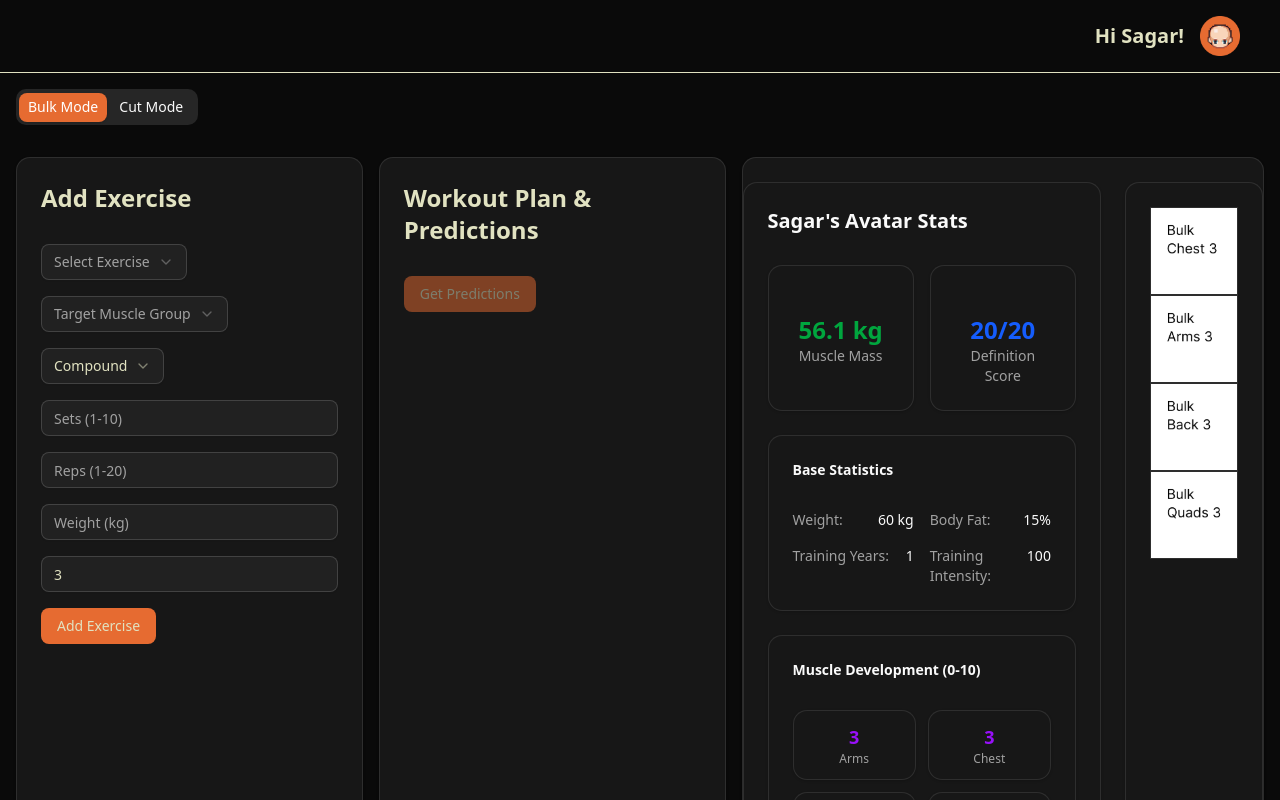
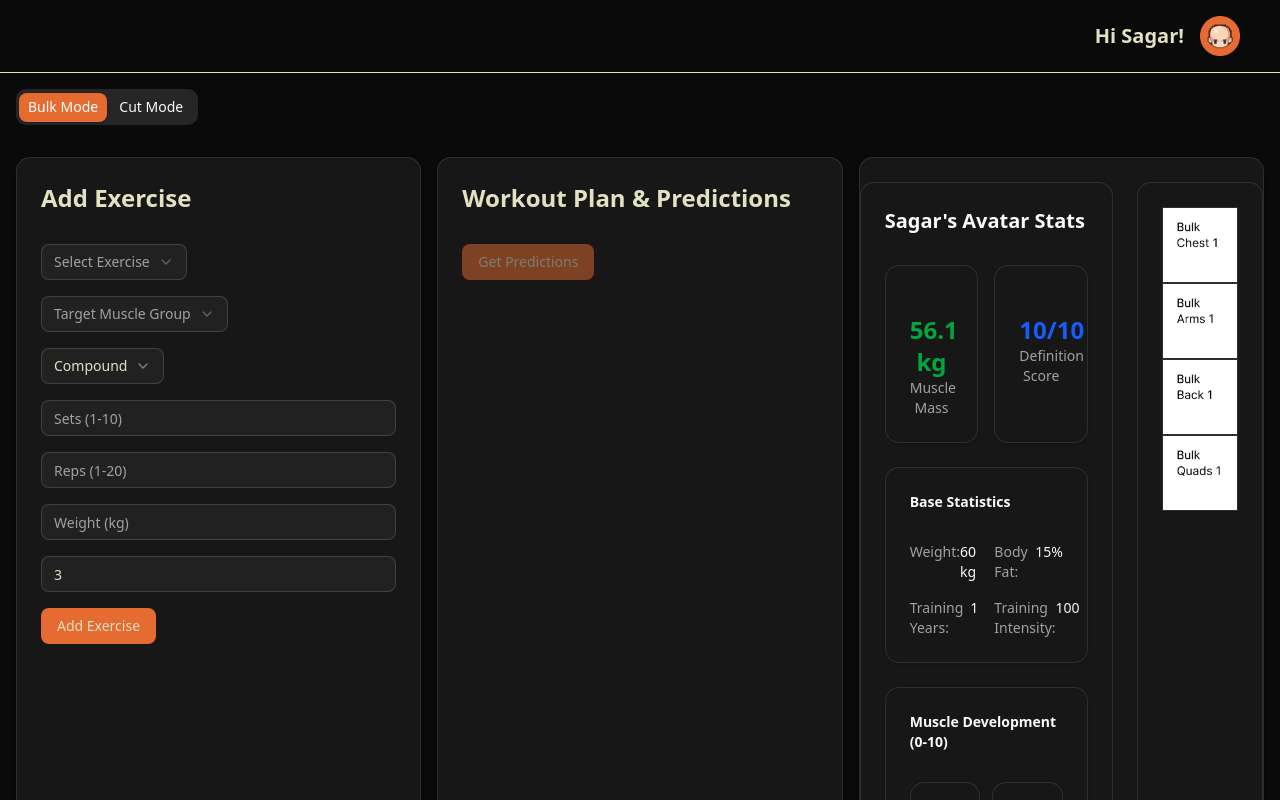
Before and after one commit to SagarNRao/32-Fit, a Next.js app: page /dashboard in a window 1280 px wide. Shown: the top 800 px of the page. Built offline with nearby package versions, Linux system fonts and the light colour scheme.

Commit message:
definition scores for each muslce group

```diff
--- a/src/app/dashboard/page.tsx
+++ b/src/app/dashboard/page.tsx
@@ -55,18 +55,42 @@ interface cutPrediction {
   BFP3: number | null;
   definition3: number | null;
   muscle_mass3: number | null;
+  muscle_groups3: {
+    arms: number;
+    chest: number;
+    back: number;
+    quads: number;
+  } | null;
 
   BFP6: number | null;
   definition6: number | null;
   muscle_mass6: number | null;
+  muscle_groups6: {
+    arms: number;
+    chest: number;
+    back: number;
+    quads: number;
+  } | null;
 
   BFP9: number | null;
   definition9: number | null;
   muscle_mass9: number | null;
+  muscle_groups9: {
+    arms: number;
+    chest: number;
+    back: number;
+    quads: number;
+  } | null;
 
   BFP12: number | null;
   definition12: number | null;
   muscle_mass12: number | null;
+  muscle_groups12: {
+    arms: number;
+    chest: number;
+    back: number;
+    quads: number;
+  } | null;
 }
 
 export default function WorkoutForm() {
@@ -117,6 +141,7 @@ export default function WorkoutForm() {
   // HERE IS THE BULK MODE / CUT MODE STATE
   const [mode, setMode] = useState<"bulk" | "cut">("bulk");
   const [activeTab, setActiveTab] = useState("tab1");
+  const [selectedMonth, setSelectedMonth] = useState<3 | 6 | 9 | 12>(3);
 
   const addExercise = () => {
     if (
@@ -192,18 +217,22 @@ export default function WorkoutForm() {
           BFP3: jsonResponse.result["3"]["bfp"],
           definition3: jsonResponse.result["3"]["definition"],
           muscle_mass3: jsonResponse.result["3"]["muscle_mass"],
+          muscle_groups3: jsonResponse.result["3"]["muscle_groups"] || null,
 
           BFP6: jsonResponse.result["6"]["bfp"],
           definition6: jsonResponse.result["6"]["definition"],
           muscle_mass6: jsonResponse.result["6"]["muscle_mass"],
+          muscle_groups6: jsonResponse.result["6"]["muscle_groups"] || null,
 
           BFP9: jsonResponse.result["9"]["bfp"],
           definition9: jsonResponse.result["9"]["definition"],
           muscle_mass9: jsonResponse.result["9"]["muscle_mass"],
+          muscle_groups9: jsonResponse.result["9"]["muscle_groups"] || null,
 
           BFP12: jsonResponse.result["12"]["bfp"],
           definition12: jsonResponse.result["12"]["definition"],
           muscle_mass12: jsonResponse.result["12"]["muscle_mass"],
+          muscle_groups12: jsonResponse.result["12"]["muscle_groups"] || null,
         };
         setCutPredictions(cutPrediction);
 
@@ -449,18 +478,40 @@ export default function WorkoutForm() {
                     <h4 className="text-md font-semibold text-[#E66B31]">3 Months:</h4>
                     <ul className="list-disc pl-5">
                       <li>Body Fat Percentage: {cutPredictions.BFP3}%</li>
-                      <li>Muscle Definition: {cutPredictions.definition3}</li>
+                      <li>Overall Definition: {cutPredictions.definition3}/10</li>
                       <li>Muscle Mass: {cutPredictions.muscle_mass3}kg</li>
                     </ul>
+                    {cutPredictions.muscle_groups3 && (
+                      <div className="mt-2">
+                        <h5 className="font-semibold text-sm">Muscle Group Definitions:</h5>
+                        <div className="grid grid-cols-2 gap-2 text-sm">
+                          <div>Arms: {cutPredictions.muscle_groups3.arms.toFixed(1)}/10</div>
+                          <div>Chest: {cutPredictions.muscle_groups3.chest.toFixed(1)}/10</div>
+                          <div>Back: {cutPredictions.muscle_groups3.back.toFixed(1)}/10</div>
+                          <div>Quads: {cutPredictions.muscle_groups3.quads.toFixed(1)}/10</div>
+                        </div>
+                      </div>
+                    )}
                   </div>
                   {cutPredictions.BFP6 && (
                     <div className="bg-[#E66B31]/20 p-3 rounded">
                       <h4 className="text-md font-semibold text-[#E66B31]">6 Months:</h4>
                       <ul className="list-disc pl-5">
                         <li>Body Fat Percentage: {cutPredictions.BFP6}%</li>
-                        <li>Muscle Definition: {cutPredictions.definition6}</li>
+                        <li>Overall Definition: {cutPredictions.definition6}/10</li>
                         <li>Muscle Mass: {cutPredictions.muscle_mass6}kg</li>
                       </ul>
+                      {cutPredictions.muscle_groups6 && (
+                        <div className="mt-2">
+                          <h5 className="font-semibold text-sm">Muscle Group Definitions:</h5>
+                          <div className="grid grid-cols-2 gap-2 text-sm">
+                            <div>Arms: {cutPredictions.muscle_groups6.arms.toFixed(1)}/10</div>
+                            <div>Chest: {cutPredictions.muscle_groups6.chest.toFixed(1)}/10</div>
+                            <div>Back: {cutPredictions.muscle_groups6.back.toFixed(1)}/10</div>
+                            <div>Quads: {cutPredictions.muscle_groups6.quads.toFixed(1)}/10</div>
+                          </div>
+                        </div>
+                      )}
                     </div>
                   )}
                   {cutPredictions.BFP9 && (
@@ -468,9 +519,20 @@ export default function WorkoutForm() {
                       <h4 className="text-md font-semibold text-[#E66B31]">9 Months:</h4>
                       <ul className="list-disc pl-5">
                         <li>Body Fat Percentage: {cutPredictions.BFP9}%</li>
-                        <li>Muscle Definition: {cutPredictions.definition9}</li>
+                        <li>Overall Definition: {cutPredictions.definition9}/10</li>
                         <li>Muscle Mass: {cutPredictions.muscle_mass9}kg</li>
                       </ul>
+                      {cutPredictions.muscle_groups9 && (
+                        <div className="mt-2">
+                          <h5 className="font-semibold text-sm">Muscle Group Definitions:</h5>
+                          <div className="grid grid-cols-2 gap-2 text-sm">
+                            <div>Arms: {cutPredictions.muscle_groups9.arms.toFixed(1)}/10</div>
+                            <div>Chest: {cutPredictions.muscle_groups9.chest.toFixed(1)}/10</div>
+                            <div>Back: {cutPredictions.muscle_groups9.back.toFixed(1)}/10</div>
+                            <div>Quads: {cutPredictions.muscle_groups9.quads.toFixed(1)}/10</div>
+                          </div>
+                        </div>
+                      )}
                     </div>
                   )}
                   {cutPredictions.BFP12 && (
@@ -478,9 +540,20 @@ export default function WorkoutForm() {
                       <h4 className="text-md font-semibold text-[#E66B31]">12 Months:</h4>
                       <ul className="list-disc pl-5">
                         <li>Body Fat Percentage: {cutPredictions.BFP12}%</li>
-                        <li>Muscle Definition: {cutPredictions.definition12}</li>
+                        <li>Overall Definition: {cutPredictions.definition12}/10</li>
                         <li>Muscle Mass: {cutPredictions.muscle_mass12}kg</li>
                       </ul>
+                      {cutPredictions.muscle_groups12 && (
+                        <div className="mt-2">
+                          <h5 className="font-semibold text-sm">Muscle Group Definitions:</h5>
+                          <div className="grid grid-cols-2 gap-2 text-sm">
+                            <div>Arms: {cutPredictions.muscle_groups12.arms.toFixed(1)}/10</div>
+                            <div>Chest: {cutPredictions.muscle_groups12.chest.toFixed(1)}/10</div>
+                            <div>Back: {cutPredictions.muscle_groups12.back.toFixed(1)}/10</div>
+                            <div>Quads: {cutPredictions.muscle_groups12.quads.toFixed(1)}/10</div>
+                          </div>
+                        </div>
+                      )}
                     </div>
                   )}
                 </div>
@@ -489,7 +562,48 @@ export default function WorkoutForm() {
           </CardContent>
         </Card>
 
-        <UserAvatar armsSizePred={25} chestSizePred={25} quadsSizePred={25} TrapsSizePred={25}></UserAvatar>
+        {/* Avatar Section with Month Tabs */}
+        <div className="w-1/3">
+          {cutPredictions && (
+            <div className="mb-4">
+              <Tabs value={selectedMonth.toString()} onValueChange={(value) => setSelectedMonth(Number(value) as 3 | 6 | 9 | 12)}>
+                <TabsList className="grid grid-cols-4 w-full">
+                  <TabsTrigger value="3" className="text-xs">3M</TabsTrigger>
+                  <TabsTrigger value="6" className="text-xs">6M</TabsTrigger>
+                  <TabsTrigger value="9" className="text-xs">9M</TabsTrigger>
+                  <TabsTrigger value="12" className="text-xs">12M</TabsTrigger>
+                </TabsList>
+              </Tabs>
+            </div>
+          )}
+
+          <UserAvatar
+            armsSizePred={
+              selectedMonth === 3 ? (cutPredictions?.muscle_groups3?.arms || 5) :
+              selectedMonth === 6 ? (cutPredictions?.muscle_groups6?.arms || 5) :
+              selectedMonth === 9 ? (cutPredictions?.muscle_groups9?.arms || 5) :
+              (cutPredictions?.muscle_groups12?.arms || 5)
+            }
+            chestSizePred={
+              selectedMonth === 3 ? (cutPredictions?.muscle_groups3?.chest || 5) :
+              selectedMonth === 6 ? (cutPredictions?.muscle_groups6?.chest || 5) :
+              selectedMonth === 9 ? (cutPredictions?.muscle_groups9?.chest || 5) :
+              (cutPredictions?.muscle_groups12?.chest || 5)
+            }
+            quadsSizePred={
+              selectedMonth === 3 ? (cutPredictions?.muscle_groups3?.quads || 5) :
+              selectedMonth === 6 ? (cutPredictions?.muscle_groups6?.quads || 5) :
+              selectedMonth === 9 ? (cutPredictions?.muscle_groups9?.quads || 5) :
+              (cutPredictions?.muscle_groups12?.quads || 5)
+            }
+            TrapsSizePred={
+              selectedMonth === 3 ? (cutPredictions?.muscle_groups3?.back || 5) :
+              selectedMonth === 6 ? (cutPredictions?.muscle_groups6?.back || 5) :
+              selectedMonth === 9 ? (cutPredictions?.muscle_groups9?.back || 5) :
+              (cutPredictions?.muscle_groups12?.back || 5)
+            }
+          />
+        </div>
 
         {/* <Card className="text-[#E1E2C1]">
           <CardHeader>
--- a/src/components/UserAvatar.tsx
+++ b/src/components/UserAvatar.tsx
@@ -12,7 +12,7 @@ interface UserAvatarProps {
 }
 
 export default function UserAvatar(props: UserAvatarProps) {
-  const [mode, setMode] = useState<"Bulk" | "Cut" | "">("");
+  const [mode, setMode] = useState<"Bulk" | "Cut" | "Fat" | "">("");
 
   const {
     userName,
@@ -57,8 +57,8 @@ export default function UserAvatar(props: UserAvatarProps) {
 
     const definition_raw = ((muscle_mass / 10) * (50 - BFP)) / 10;
 
-    // Scale to 0-20 range (doubled the original scale)
-    const definition_score = Math.max(0, Math.min(20, definition_raw * 2));
+    // Scale to 0-10 range (back to original scale)
+    const definition_score = Math.max(0, Math.min(10, definition_raw));
 
     // converting size to 0-10
     const armsSizeScaled = Math.ceil(
@@ -87,16 +87,20 @@ export default function UserAvatar(props: UserAvatarProps) {
     };
   };
 
+
   const stats = getDefinition();
 
   // Use useEffect to set mode based on definition score to avoid infinite re-renders
   useEffect(() => {
-    if (stats.definition_score < 10) {
+    if (stats.definition_score < 5) {
       setMode("Cut");
+    } else if (BFP > 50) {
+      console.log('a')
+      setMode('Fat')
     } else {
       setMode("Bulk");
     }
-  }, [stats.definition_score]);
+  }, [BFP, stats.definition_score]);
 
   const squareDims = 150
 
@@ -126,7 +130,7 @@ export default function UserAvatar(props: UserAvatarProps) {
           <CardContent className="pt-6">
             <div className="text-center">
           <p className="text-2xl font-bold text-blue-600">
-            {stats.definition_score}/20
+            {stats.definition_score}/10
           </p>
           <p className="text-sm text-muted-foreground">
             Definition Score
```
Also changed, not shown: 2 other files (tests, documents, lock files or other folders).
